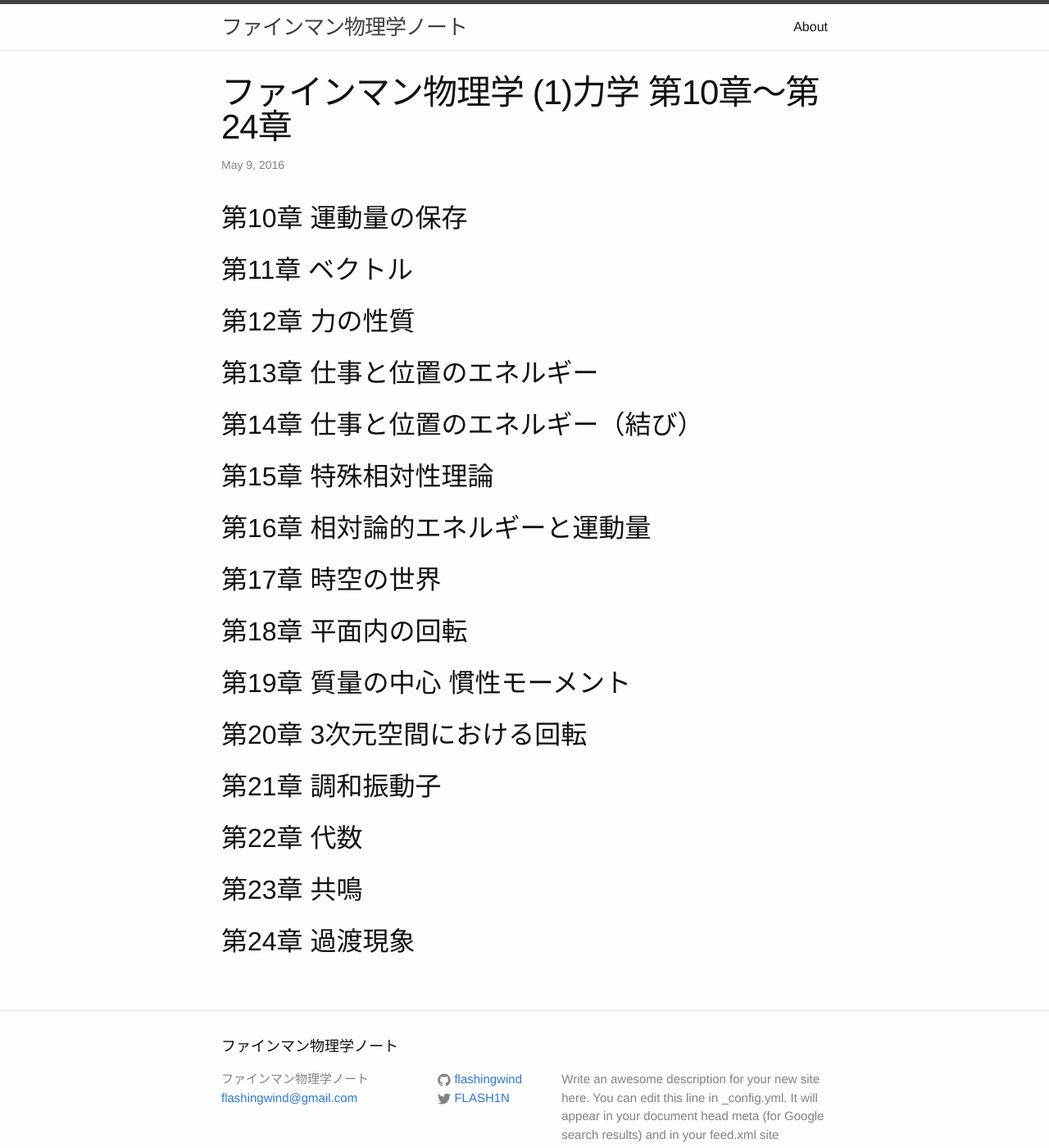
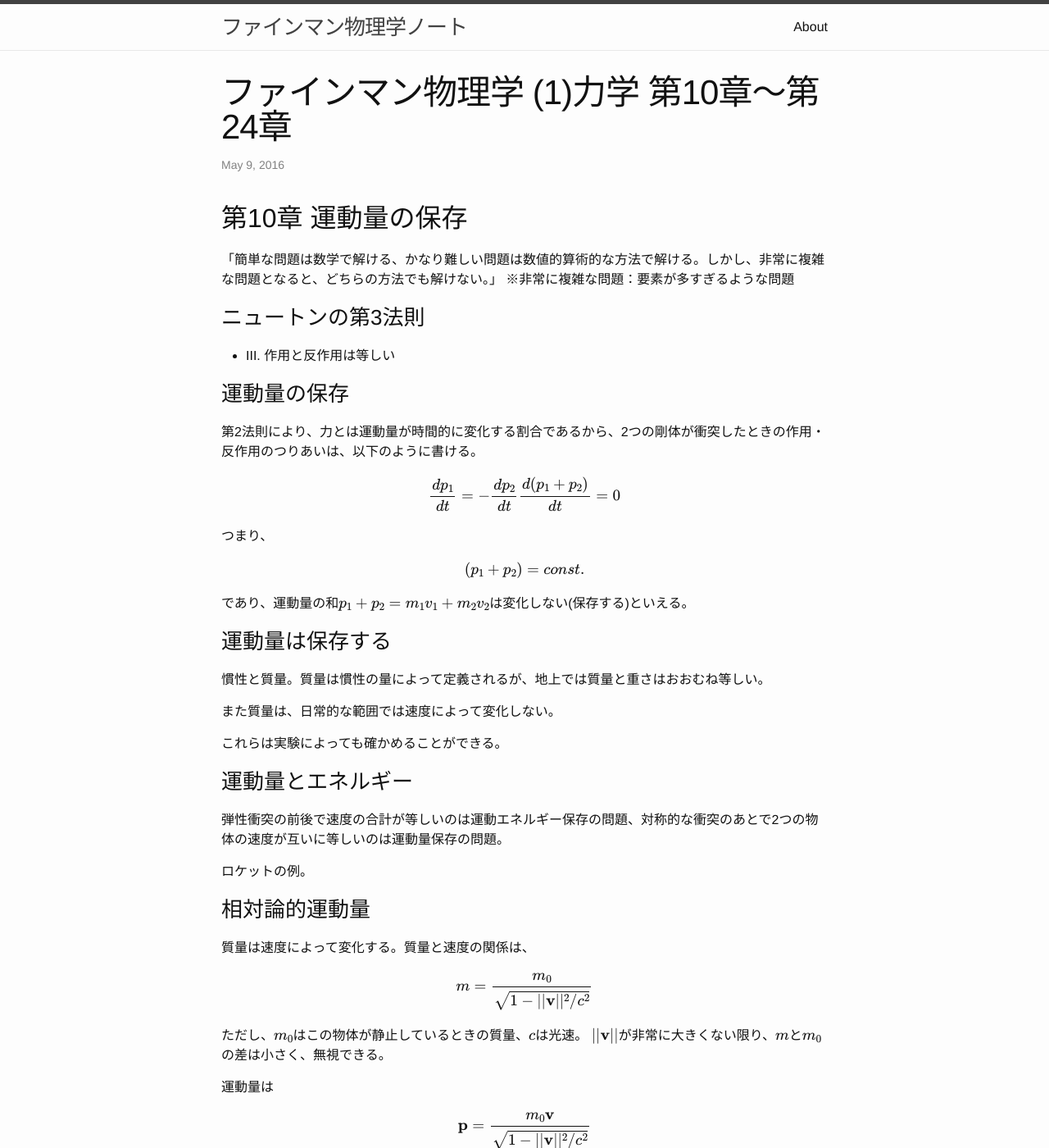
Before and after one commit to flashingwind/feynmanlectures, a Jekyll site: the page built from _posts/2016-05-10-feynman1-10-to-24.markdown, in a window 1280 px wide and 1400 px high. Shown: the whole window at 82% size. Built offline with Jekyll 4.4.1, drawn with Linux system fonts in a browser that asks for light colours; formulas are drawn with MathJax 3; some of the changed text lies outside the part shown.

```diff
--- a/_posts/2016-05-10-feynman1-10-to-24.markdown
+++ b/_posts/2016-05-10-feynman1-10-to-24.markdown
@@ -5,8 +5,79 @@ date:   2016-05-09 18:00:00 +0900
 categories: feynman
 ---
 ## 第10章 運動量の保存
+「簡単な問題は数学で解ける、かなり難しい問題は数値的算術的な方法で解ける。しかし、非常に複雑な問題となると、どちらの方法でも解けない。」
+※非常に複雑な問題：要素が多すぎるような問題
+
+### ニュートンの第3法則
+- III. 作用と反作用は等しい
+
+### 運動量の保存
+第2法則により、力とは運動量が時間的に変化する割合であるから、2つの剛体が衝突したときの作用・反作用のつりあいは、以下のように書ける。
+
+$$
+\frac{dp_1}{dt}=-\frac{dp_2}{dt}\\
+\frac{d(p_1+p_2)}{dt}=0\\
+$$
+
+つまり、
+
+$$
+(p_1+p_2)=const.
+$$
+
+であり、運動量の和$p_1+p_2=m_1v_1+m_2v_2$は変化しない(保存する)といえる。
+
+### 運動量は保存する
+慣性と質量。質量は慣性の量によって定義されるが、地上では質量と重さはおおむね等しい。
+
+また質量は、日常的な範囲では速度によって変化しない。
+
+これらは実験によっても確かめることができる。
+
+### 運動量とエネルギー
+弾性衝突の前後で速度の合計が等しいのは運動エネルギー保存の問題、対称的な衝突のあとで2つの物体の速度が互いに等しいのは運動量保存の問題。
+
+ロケットの例。
+
+### 相対論的運動量
+質量は速度によって変化する。質量と速度の関係は、
+
+$$
+m=\frac{m_0}{\sqrt{1-||\mathbf{v}||^2/c^2}}
+$$
+
+ただし、$m_0$はこの物体が静止しているときの質量、$c$は光速。
+$||\mathbf{v}||$が非常に大きくない限り、$m$と$m_0$の差は小さく、無視できる。
+
+運動量は
+
+$$
+\mathbf{p}=\frac{m_0\mathbf{v}}{\sqrt{1-||\mathbf{v}||^2/c^2}}
+$$
+
+電磁場の変化や、量子力学でも運動量保存の法則は(式の形は異なるものの)成り立つ。
 
 ## 第11章 ベクトル
+
+### 物理学における対称性
+「対象」の定義(ヘルマン・ワイル):
+> 一つのものにある操作を施したとき、もとと全く同一にみえるならば、そのものは(引用者注：その操作に関して)対象であるという
+
+### 平行移動
+> 物理学の法則は平行移動に対して対象である。
+
+### 回転
+回転に対しても対象。
+
+> 軸をどの方向にむけても、ちがいが生ずることはない
+
+※ただし、回転運動をしている場合は成り立たない。
+
+したがって、この2つの対称性から、
+
+> もしもニュートンの法則がある座標系に対して成り立つならば、他のいかなる座標系についても成り立つ。
+
+### ベクトル
 
 ## 第12章 力の性質
 
```
Also changed, not shown: _posts/2016-05-10-feynman1-memo1.markdown (added, +42 -0 lines).
